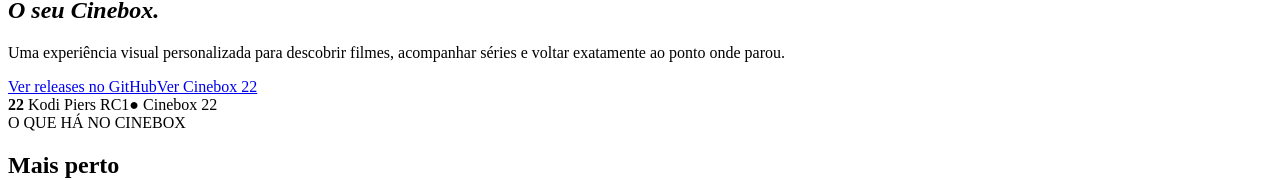
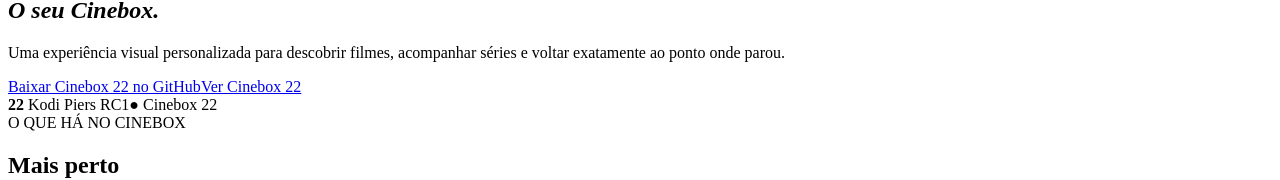
Before and after one commit to TrainAgain2/Cinebox-Website, a React (Vite) app: page / in a window 1280 px wide. Shown: the part 242-422 px from the top of the page. Built offline with nearby package versions, Linux system fonts and the light colour scheme; the HTML template or start-up script is replaced by a standard one.

Commit message:
Link website to Cinebox 22 release

```diff
--- a/src/App.tsx
+++ b/src/App.tsx
@@ -44,7 +44,7 @@
             Uma experiência visual personalizada para descobrir filmes, acompanhar séries e voltar exatamente ao ponto onde parou.
           </p>
           <div className="hero-actions">
-            <a className="button primary" href="https://github.com/TrainAgain2/Cinebox/releases" target="_blank" rel="noreferrer">Ver releases no GitHub</a>
+            <a className="button primary" href="https://github.com/TrainAgain2/Cinebox/releases/tag/cinebox-22-piers-rc1" target="_blank" rel="noreferrer">Baixar Cinebox 22 no GitHub</a>
             <a className="button ghost" href="#atualizacao">Ver Cinebox 22</a>
           </div>
           <div className="hero-meta">
```
